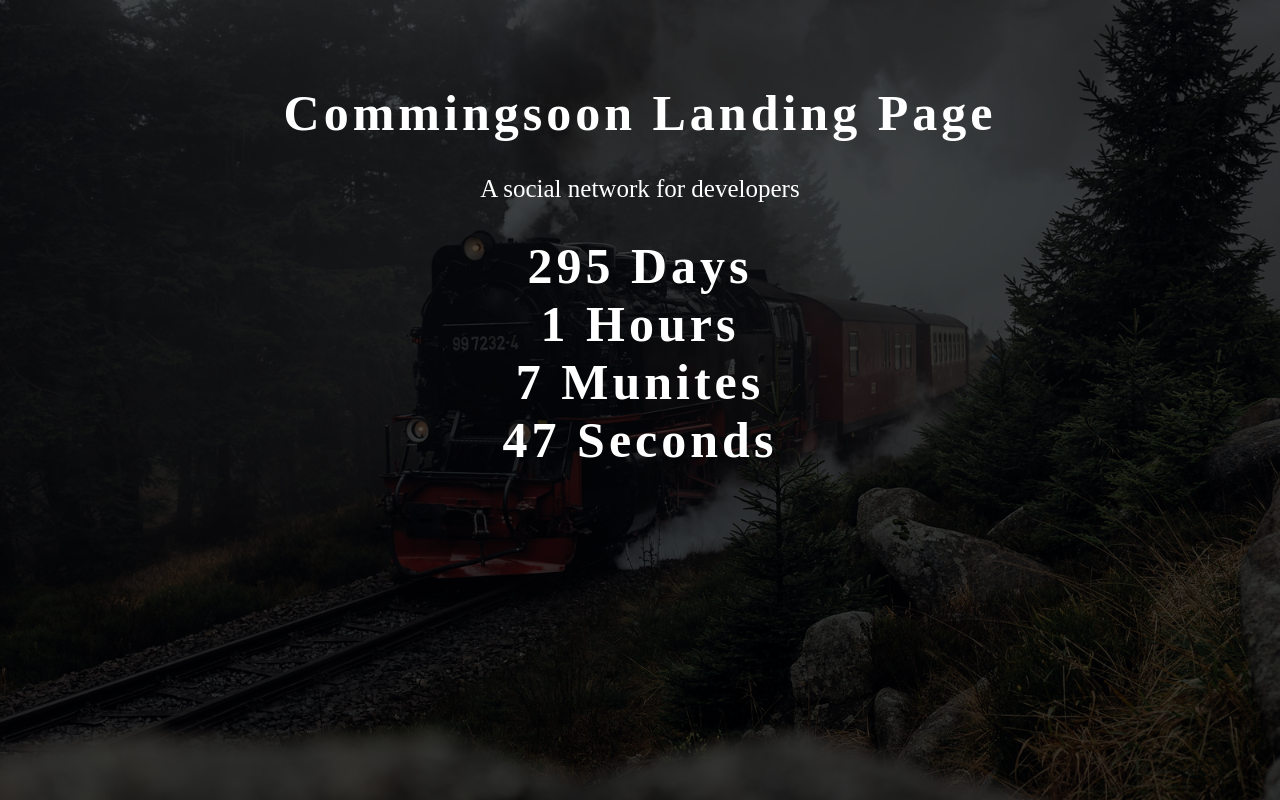
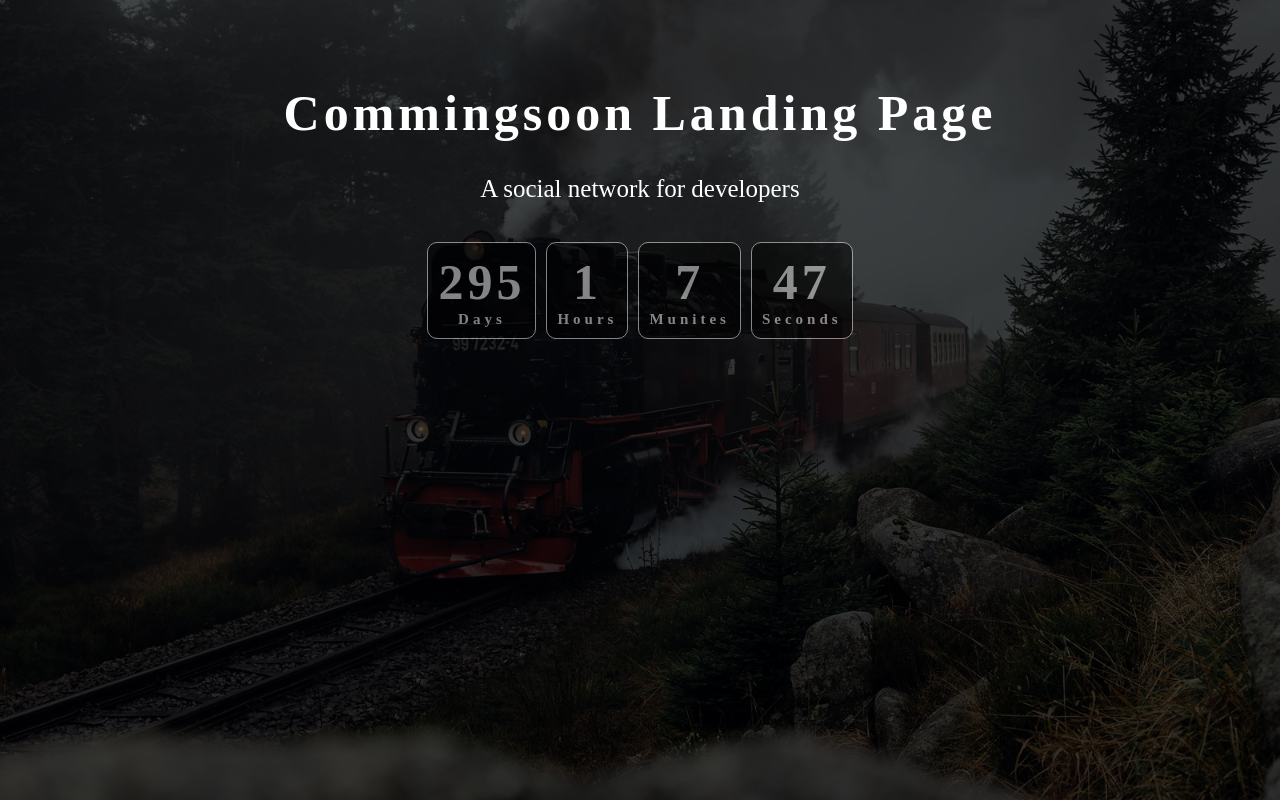
Before and after one commit to bijaysarkar59023/Sample-a-, a plain HTML site: page index.html in a window 1280 px wide. Drawn offline with Linux system fonts and the light colour scheme.

Commit message:
edit css added

```diff
--- a/style.css
+++ b/style.css
@@ -40,3 +40,25 @@ html, body{
     font-size: 25px;
     font-weight: normal;
 }
+
+.countdown{
+    display: flex;
+    justify-content: center;
+    align-items: center;
+    text-align: center;
+    font-size: 20px;
+}
+
+.countdown div{
+    padding: 10px;
+    border: 1px solid #fff;
+    border-radius: 10px;
+    margin: 5px;
+    opacity: 0.5;
+    background: #000;
+}
+
+.countdown span{
+    display: block;
+    font-size: 15px;
+}
```
Also changed, not shown: main.js (+4 -4 lines).
